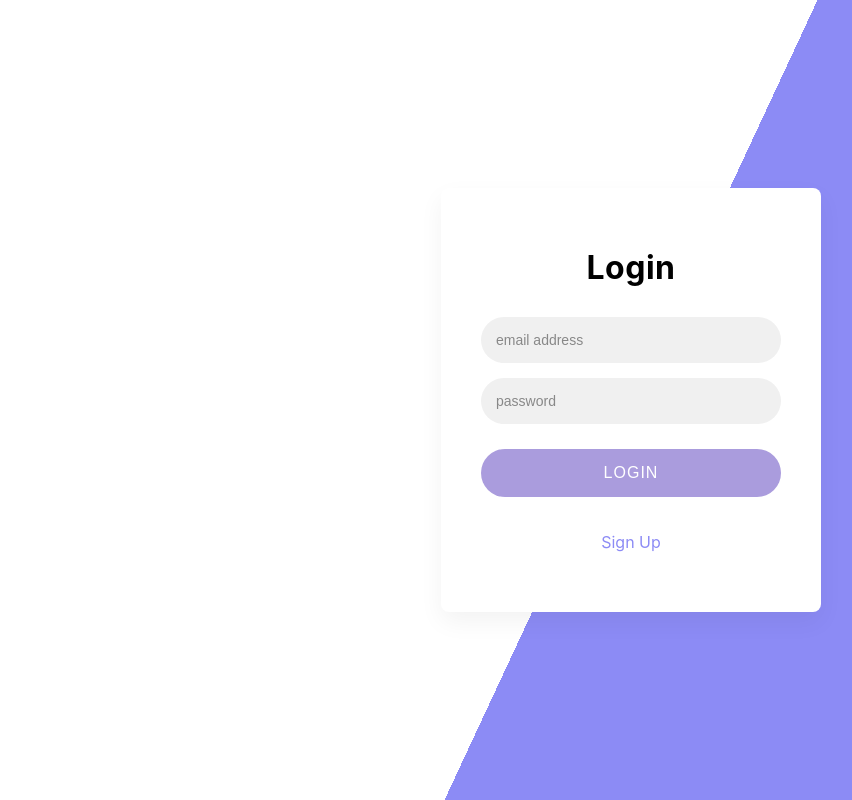
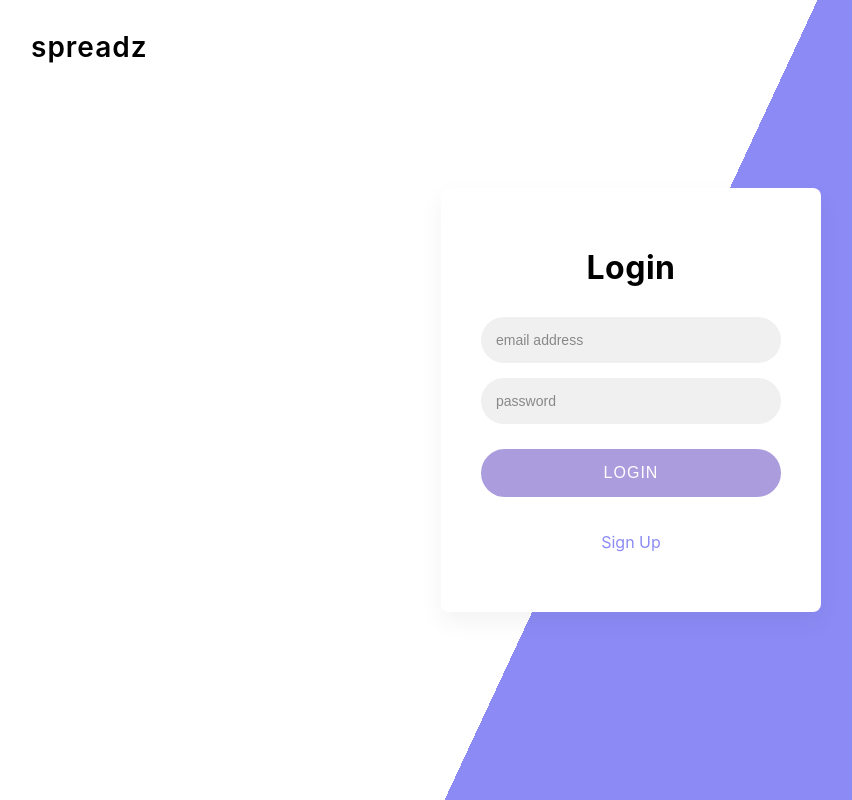
Before and after one commit to spidey889/login-page, a plain HTML site: page index.html in a window 1280 px wide. Shown: the whole page, without its empty margins (9-861 px from the left). Drawn offline with Linux system fonts and the light colour scheme.

Commit message:
Add nostalgic README and polish branding

```diff
--- a/index.html
+++ b/index.html
@@ -8,6 +8,7 @@
     <script src="script.js" defer></script>
 </head>
 <body>
+    <div class="site-name">spreadz</div>
     <div class="login-container">
         <div class="login-box">
             <h1>Login</h1>
--- a/style.css
+++ b/style.css
@@ -11,6 +11,17 @@ body {
     align-items: center;
     justify-content: center;
     background: linear-gradient(115deg, #ffffff 50%, #8c8bf5 50%);  /* Diagonal split background */
+    position: relative;
+}
+
+.site-name {
+    position: absolute;
+    top: 30px;
+    left: 40px;
+    font-size: 28px;
+    font-weight: 600;
+    color: #000;
+    letter-spacing: 1px;
 }
 
 .login-container {
```
Also changed, not shown: 1 other file.
